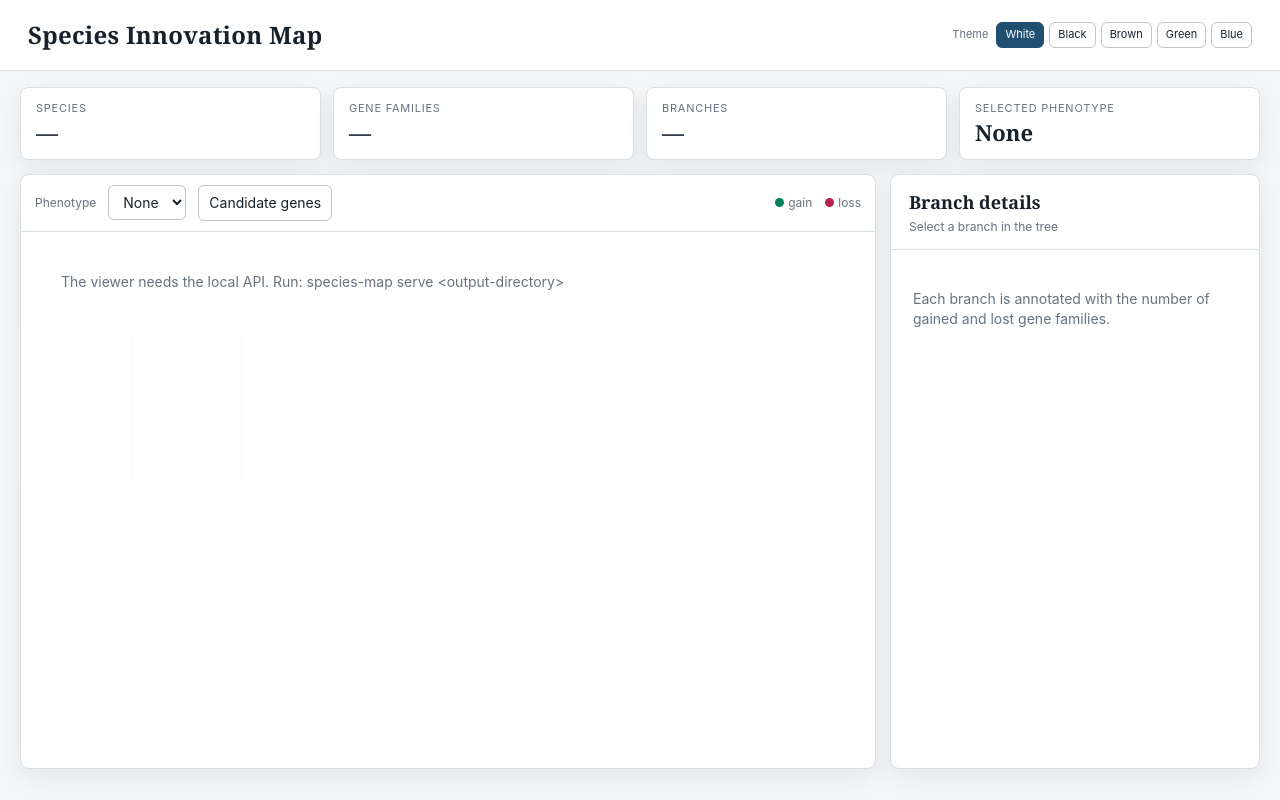
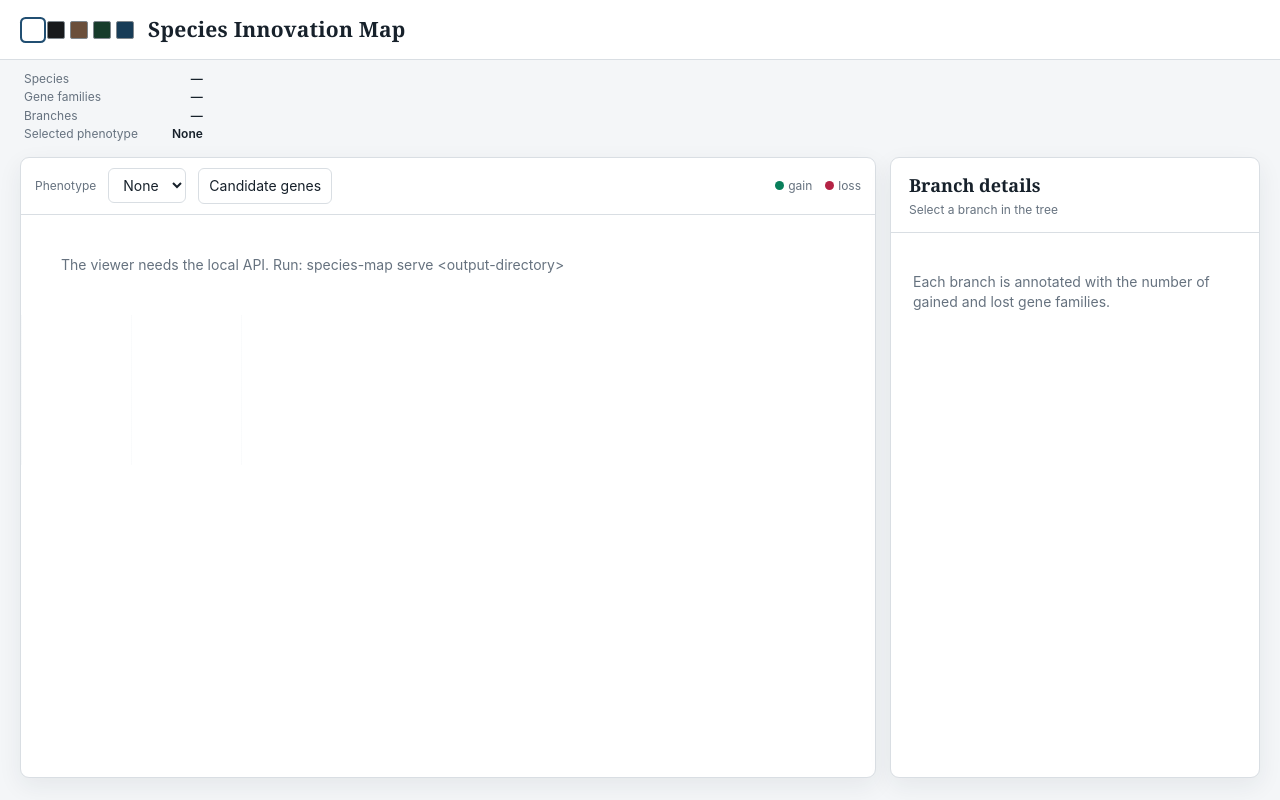
Before and after one commit to kazumaxneo/PhyloGain, a Python web app: template src/species_innovation_map/templates/index.html in a window 1280 px wide. Run offline with Jinja, Linux system fonts and the light colour scheme; the template is opened without the code that fills it, so the values that code supplies are empty.

Commit message:
Simplify theme controls and metrics

```diff
--- a/src/species_innovation_map/templates/index.html
+++ b/src/species_innovation_map/templates/index.html
@@ -36,39 +36,40 @@
     }
     header {
       display: flex;
-      justify-content: space-between;
+      justify-content: flex-start;
       align-items: center;
-      gap: 20px;
-      padding: 22px 28px;
+      gap: 14px;
+      padding: 18px 24px;
       color: var(--header-ink);
       background: var(--header);
       border-bottom: 1px solid var(--line);
     }
-    h1 { margin: 0; font: 650 24px/1.1 Georgia, serif; letter-spacing: .01em; }
+    h1 { margin: 0; font: 650 21px/1.1 Georgia, serif; letter-spacing: .01em; }
     .theme-picker { display: flex; align-items: center; gap: 5px; }
-    .theme-picker span { margin-right: 3px; color: var(--muted); font-size: 11px; }
-    .theme-picker button { padding: 4px 8px; font-size: 11px; }
-    .theme-picker button.active { color: var(--panel); border-color: var(--accent); background: var(--accent); }
+    .theme-picker button { width: 18px; height: 18px; padding: 0; border: 1px solid #7f878d; border-radius: 2px; background: var(--swatch); }
+    .theme-picker button.active { border-color: var(--swatch); background: var(--swatch); box-shadow: 0 0 0 2px var(--header), 0 0 0 4px var(--accent); }
+    .theme-picker button[data-theme-value="white"] { --swatch: #ffffff; }
+    .theme-picker button[data-theme-value="black"] { --swatch: #17191b; }
+    .theme-picker button[data-theme-value="brown"] { --swatch: #6b4f3b; }
+    .theme-picker button[data-theme-value="green"] { --swatch: #173c2b; }
+    .theme-picker button[data-theme-value="blue"] { --swatch: #173c57; }
     .summary {
       display: grid;
-      grid-template-columns: repeat(4, minmax(120px, 1fr));
-      gap: 12px;
-      padding: 16px 20px 0;
+      grid-template-columns: 130px max-content;
+      column-gap: 18px;
+      row-gap: 1px;
+      padding: 10px 24px 0;
     }
     .card {
-      padding: 13px 15px;
-      background: var(--panel);
-      border: 1px solid var(--line);
-      border-radius: 8px;
-      box-shadow: var(--shadow);
+      display: contents;
     }
-    .card span { display: block; color: var(--muted); font-size: 11px; text-transform: uppercase; letter-spacing: .07em; }
-    .card strong { display: block; margin-top: 2px; font: 650 22px/1.2 Georgia, serif; }
+    .card span { color: var(--muted); font-size: 12px; }
+    .card strong { color: var(--ink); font-size: 12px; font-weight: 600; text-align: right; }
     .workspace {
       display: grid;
       grid-template-columns: minmax(600px, 1fr) 370px;
       gap: 14px;
-      height: calc(100vh - 171px);
+      height: calc(100vh - 145px);
       padding: 14px 20px 20px;
     }
     .map-panel, .detail-panel {
@@ -88,7 +89,7 @@
     }
     label { color: var(--muted); font-size: 12px; }
     select, button {
-      border: 1px solid #bfc5c8;
+      border: 1px solid var(--line);
       border-radius: 6px;
       background: var(--control);
       color: var(--ink);
@@ -135,29 +136,26 @@
     td { border-bottom: 1px solid var(--line); padding: 7px 5px; }
     td button { border: 0; padding: 0; color: var(--accent); font-family: ui-monospace, SFMono-Regular, Consolas, monospace; }
     .member-species { margin: 10px 0 4px; color: var(--accent); font-weight: 650; word-break: break-all; }
-    .genes { color: #46545f; font-family: ui-monospace, SFMono-Regular, Consolas, monospace; font-size: 11px; word-break: break-all; }
+    .genes { color: var(--muted); font-family: ui-monospace, SFMono-Regular, Consolas, monospace; font-size: 11px; word-break: break-all; }
     #status { padding: 40px; color: var(--muted); }
     @media (max-width: 950px) {
       .workspace { grid-template-columns: 1fr; height: auto; }
       .map-panel { height: 70vh; }
       .detail-panel { min-height: 400px; }
-      .summary { grid-template-columns: repeat(2, 1fr); }
-      header { align-items: flex-start; flex-direction: column; }
-      .theme-picker { flex-wrap: wrap; }
+      .summary { grid-template-columns: 130px max-content; }
     }
   </style>
 </head>
 <body>
   <header>
+    <div class="theme-picker" aria-label="Color theme">
+      <button type="button" data-theme-value="white" aria-label="White theme" title="White"></button>
+      <button type="button" data-theme-value="black" aria-label="Black theme" title="Black"></button>
+      <button type="button" data-theme-value="brown" aria-label="Brown theme" title="Brown"></button>
+      <button type="button" data-theme-value="green" aria-label="Green theme" title="Green"></button>
+      <button type="button" data-theme-value="blue" aria-label="Blue theme" title="Blue"></button>
+    </div>
     <h1>Species Innovation Map</h1>
-    <div class="theme-picker" aria-label="Color theme">
-      <span>Theme</span>
-      <button type="button" data-theme-value="white">White</button>
-      <button type="button" data-theme-value="black">Black</button>
-      <button type="button" data-theme-value="brown">Brown</button>
-      <button type="button" data-theme-value="green">Green</button>
-      <button type="button" data-theme-value="blue">Blue</button>
-    </div>
   </header>
   <section class="summary">
     <div class="card"><span>Species</span><strong id="speciesCount">—</strong></div>
```
